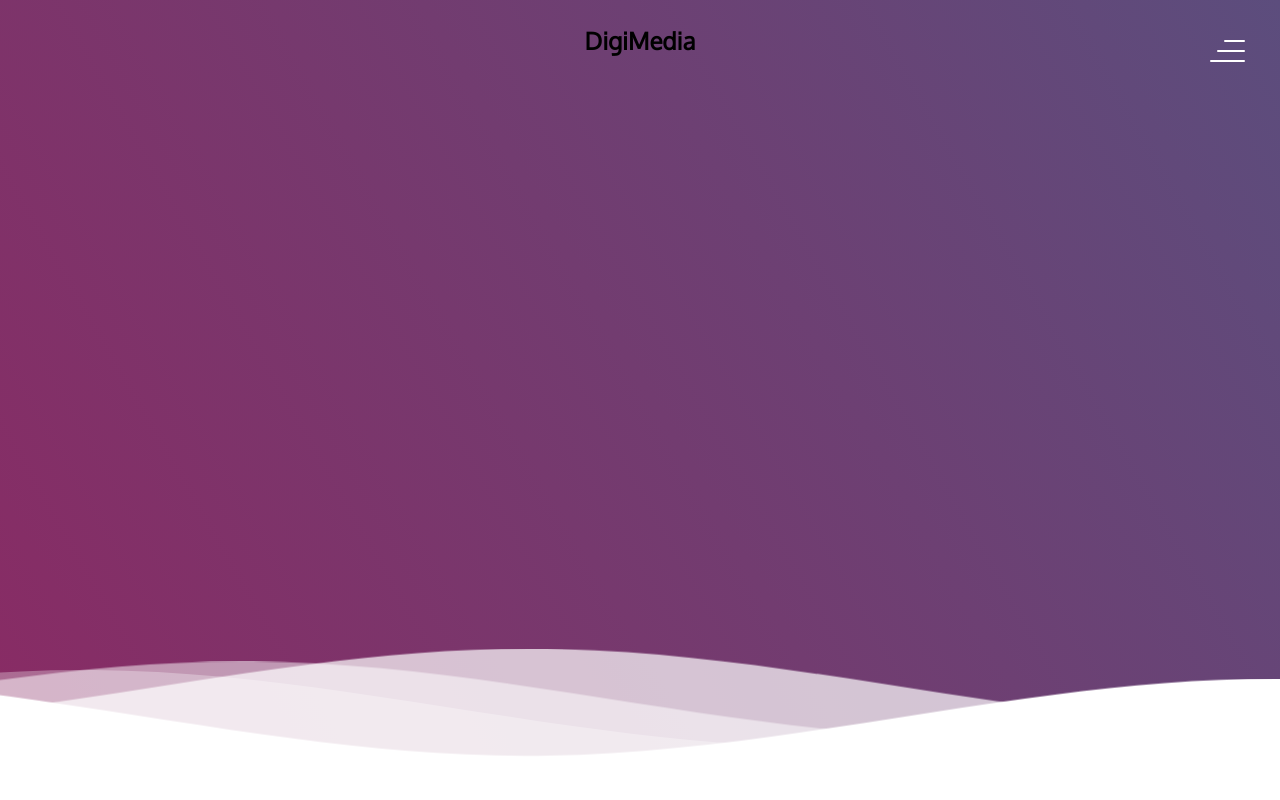
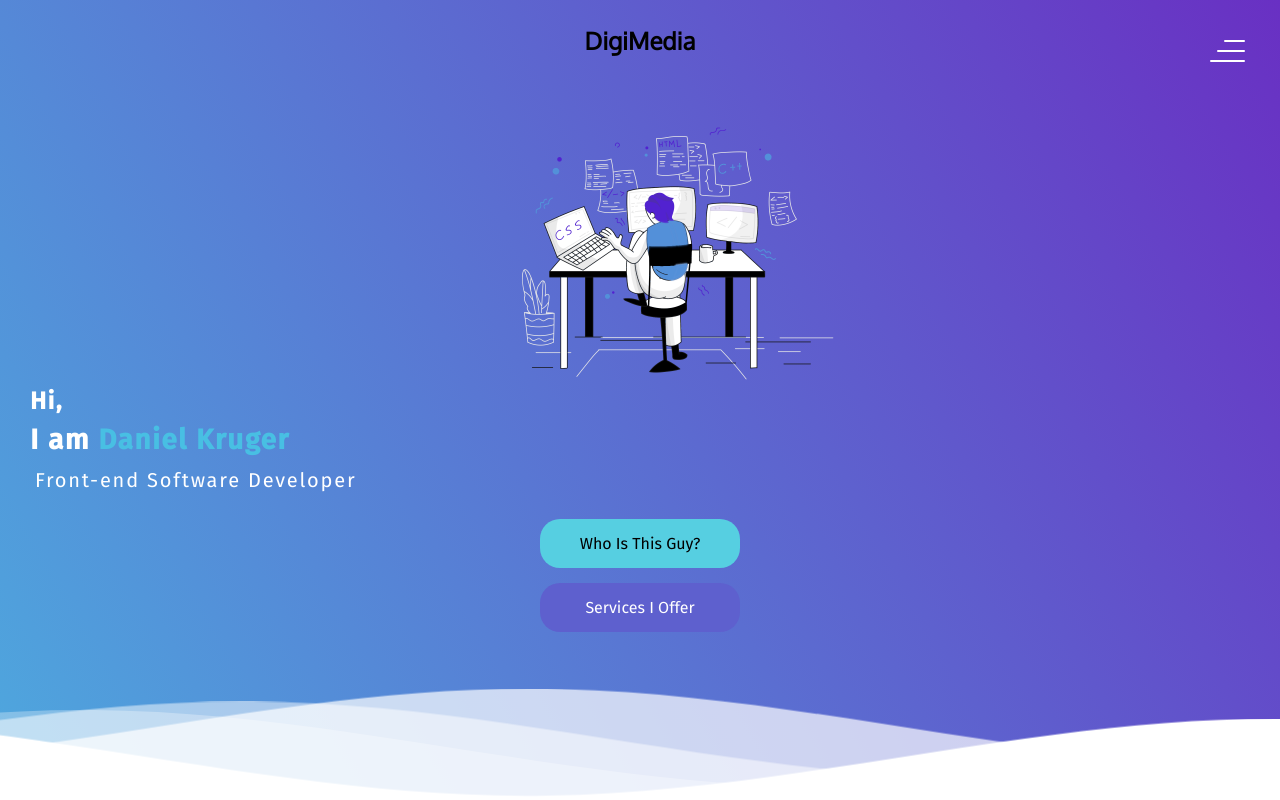
Before and after one commit to danielk-kruger/digimedia, a plain HTML site: page index.html in a window 1280 px wide. Drawn offline with nearby package versions, Linux system fonts and the light colour scheme.

Commit message:
Added Home page

```diff
--- a/index.html
+++ b/index.html
@@ -35,10 +35,10 @@
               <a href="#" class="navbar-item__link active">HOME</a>
             </li>
             <li class="navbar-item">
-              <a href="#" class="navbar-item__link">PORTFOLIO</a>
+              <a href="#" class="navbar-item__link">SERVICES</a>
             </li>
             <li class="navbar-item">
-              <a href="#" class="navbar-item__link">SERVICES</a>
+              <a href="#" class="navbar-item__link">WORK</a>
             </li>
             <li class="navbar-item">
               <a href="#" class="navbar-item__link">CONTACT</a>
@@ -78,7 +78,26 @@
           <!--Content before waves-->
           <div class="inner-header flex">
             <!--Just the logo.. Don't mind this-->
+            <div class="web-dev-illustration">
+              <img src="./images/web development.png" alt="Web Development Illustration">
+            </div>
+            <div class="intro">
+              <div class="intro-heading">
+                <h4>Hi,</h4>
+                <h2>I am <span>Daniel Kruger</span></h2>
+              </div>
 
+              <div class="intro-content">
+                <p class="lead">Front-end Software Developer</p>
+                <!-- <p>I am a Computer Science student and a FreeLancer on the side</p> -->
+              </div>
+
+              <div class="intro-buttons">
+                <a href="#" class="btn">Who is this guy?</a>
+                <a href="#" class="services-btn">Services I offer</a>
+              </div>
+
+            </div>
 
           </div>
 
--- a/scss/_home.scss
+++ b/scss/_home.scss
@@ -1,12 +1,7 @@
 .container {
   position: relative;
   text-align: center;
-  background: linear-gradient(
-    60deg,
-    $magenta-purple 0%,
-    $purple-primary 50%,
-    $purple-grape 100%
-  );
+  background: linear-gradient(60deg, $blue-lighter 0%, $purple-deep 100%);
   color: white;
 
   .fb-blob {
@@ -15,11 +10,129 @@
   }
 
   .inner-header {
-    height: 80vh;
+    height: 90vh;
     width: 100%;
-    margin: 0;
+    margin: auto;
     padding: 0;
     // background-color: pink;
+    display: flex;
+    flex-direction: column;
+    // justify-content: center;
+    // align-items: center;
+
+    @include sm-screen {
+      height: 85vh;
+    }
+
+    .web-dev-illustration {
+      width: 300px;
+      height: 400px;
+      margin-top: 6rem;
+      margin-bottom: -15px;
+      // margin-bottom:
+      // margin-top: 8rem;
+      margin-left: 3rem;
+      // background-attachment: fixed;
+      // margin: auto;
+
+      @include sm-screen {
+        width: 400px;
+        height: 500px;
+      }
+
+      img {
+        object-fit: contain;
+        width: 100%;
+        height: 100%;
+      }
+    }
+
+    .intro {
+      width: 100%;
+      // height: 100%;
+      display: flex;
+      flex-direction: column;
+      justify-content: center;
+      // align-items: center;
+      font-family: $fira-sans;
+      margin-bottom: 3rem;
+      text-align: left;
+
+      &-heading {
+        margin-bottom: 10px;
+        letter-spacing: 1.4px;
+        padding: 0px 30px;
+
+        h4 {
+          font-size: 24px;
+          margin-bottom: 5px;
+          line-height: 32.4px;
+        }
+
+        h2 {
+          font-size: 28px;
+
+          span {
+            // font-size: 28px;
+            // color: $pastel-blue;
+            color: $cyan;
+          }
+        }
+      }
+
+      &-content {
+        margin-bottom: 25px;
+        letter-spacing: 1.8px;
+        line-height: 28.2px;
+        padding: 0px 35px;
+        // padding-left: 20px;
+        // padding-right: 20px;
+
+        // font-size: 20px;
+
+        @include sm-screen {
+          padding-right: 7rem;
+        }
+
+        .lead {
+          font-size: 20px;
+          // color: $blue;
+        }
+      }
+
+      &-buttons {
+        width: auto;
+        display: flex;
+        flex-direction: column;
+        justify-content: space-between;
+        align-items: center;
+        text-align: center;
+        padding: 0px 15px;
+        // margin-top: 2rem;
+
+        a {
+          display: block;
+          text-decoration: none;
+          text-transform: capitalize;
+          width: 200px;
+          padding: 15px 0px;
+          border-radius: 20px;
+          // padding: 0px ;
+          // width: 100%;
+
+          &.btn {
+            background: $aquamarine;
+            color: black;
+          }
+
+          &.services-btn {
+            background: $purple-light;
+            color: white;
+            margin-top: 15px;
+          }
+        }
+      }
+    }
   }
 }
 
--- a/scss/_nav.scss
+++ b/scss/_nav.scss
@@ -109,15 +109,8 @@ header {
           width: 8%;
           border-radius: 20px;
           margin: 0rem auto 2rem;
-          background: $magenta-vibrant;
+          background: $purple;
         }
-
-        // h4 {
-        //   text-transform: capitalize;
-        //   font-size: 18px;
-        //   color: black;
-        //   font-weight: normal;
-        // }
 
         &-icons {
           width: 70%;
@@ -128,7 +121,7 @@ header {
             display: block;
             text-decoration: none;
             // color: $magenta-purple;
-            font-size: 20px;
+            font-size: 24px;
 
             &.git {
               color: black;
@@ -162,7 +155,7 @@ header {
         h2 {
           font-size: 28px;
           text-transform: uppercase;
-          color: $magenta-vibrant;
+          color: $purple-light;
         }
       }
 
@@ -194,7 +187,7 @@ header {
             &:focus,
             &:hover,
             &.active {
-              color: $magenta;
+              color: $purple-light;
             }
           }
         }
--- a/scss/_utilities.scss
+++ b/scss/_utilities.scss
@@ -1,19 +1,29 @@
 @import url("https://fonts.googleapis.com/css2?family=Fira+Sans:wght@300;400;500&family=Inter:wght@300;400;600&family=Oxygen&display=swap");
 
 // colors
-$blue: #0091ad;
-$blue-darker: #455e89;
-$pastel-blue: #1780a1;
-$pastel-blue-darker: #2e6f95;
+// $blue: #0091ad;
+// $blue-darker: #455e89;
+// $pastel-blue: #1780a1;
+// $pastel-blue-darker: #2e6f95;
 
-$purple-grape: #5c4d7d;
-$purple-primary: #723c70;
+// $purple-grape: #5c4d7d;
+// $purple-primary: #723c70;
 
-$magenta: #a01a58;
-$magenta-vibrant: #b7094c;
-$magenta-purple: #892b64;
+// $magenta: #a01a58;
+// $magenta-vibrant: #b7094c;
+// $magenta-purple: #892b64;
 
-$sm-screen-size: 525px;
+$purple: #7400b9;
+$purple-deep: #6930c3;
+$purple-light: #5e60ce;
+
+$blue-primary: #5390d9;
+$blue-lighter: #4ea8de;
+
+$cyan: #48bfe3;
+$aquamarine: #56cfe1;
+
+$sm-screen-size: 425px;
 $md-screen-size: 768px;
 $lg-screen-size: 992px;
 $xl-screen-size: 1420px;
@@ -24,7 +34,7 @@ $inter: "Inter", sans-serif;
 $oxy: "Oxygen", sans-serif;
 
 @mixin sm-screen {
-  @media only screen and (max-width: $sm-screen-size) {
+  @media only screen and (min-width: $sm-screen-size) {
     @content;
   }
 }
```
Also changed, not shown: css/styles.css, images/web development.png (added), 1 other file.
